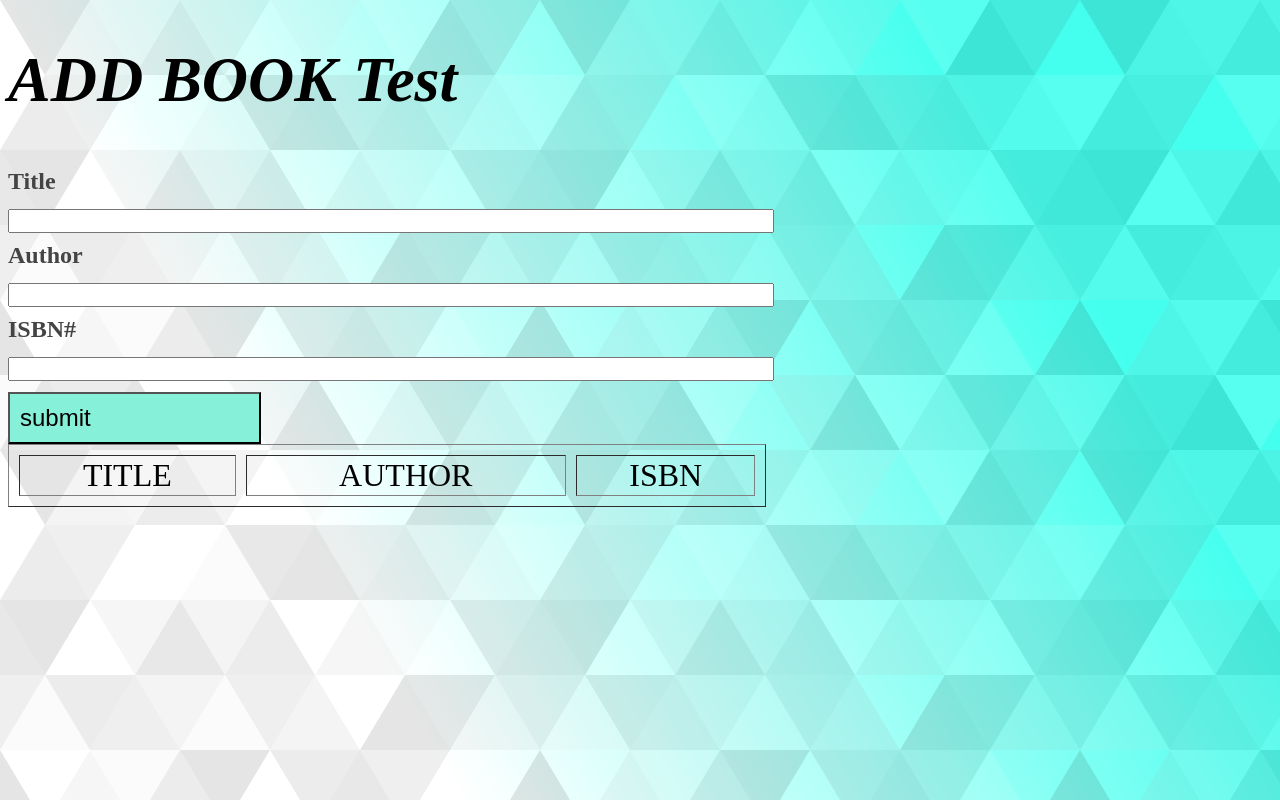
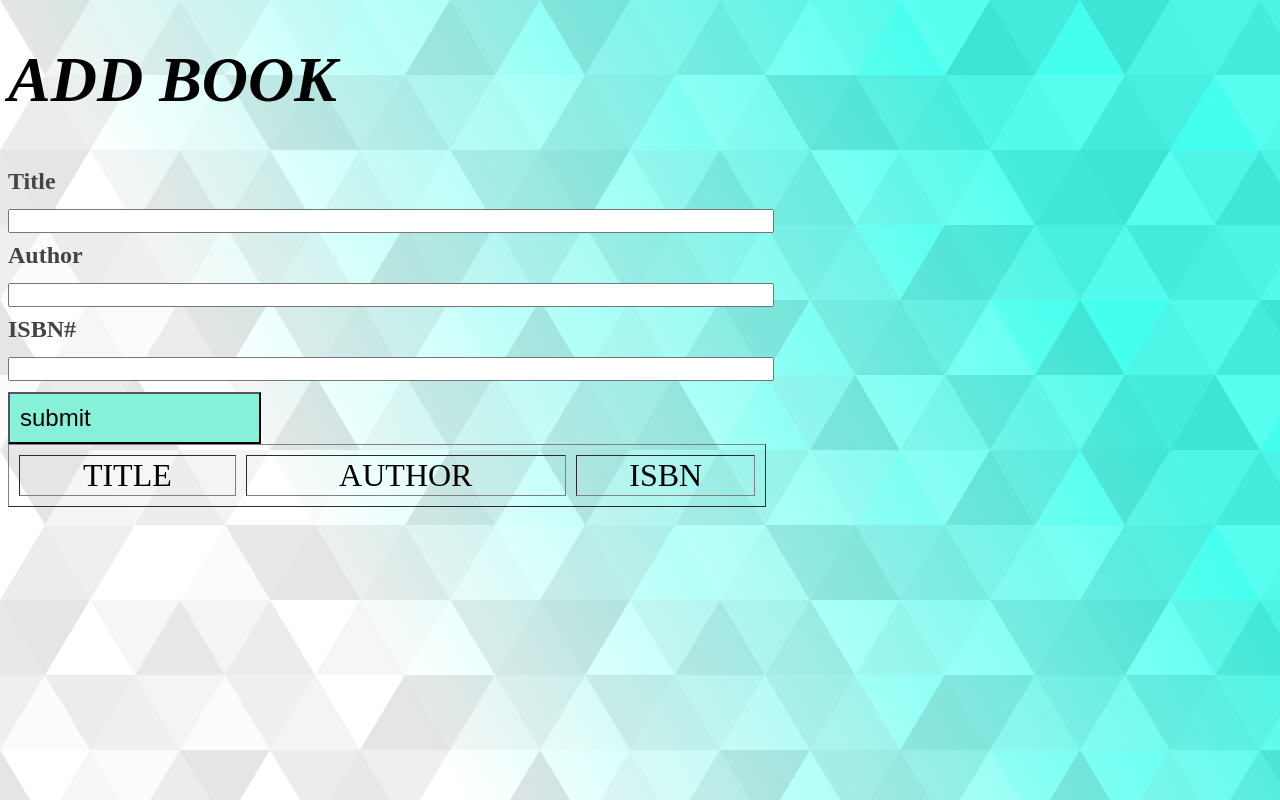
Before and after one commit to UgurEfeOzkan/add-book, a plain HTML site: page index.html in a window 1280 px wide. Drawn offline with Linux system fonts and the light colour scheme.

Commit message:
reverted test

```diff
--- a/index.html
+++ b/index.html
@@ -7,7 +7,7 @@
     <link rel="stylesheet" href="./index.css" />
   </head>
   <body>
-    <h1 class="center">ADD BOOK Test</h1>
+    <h1 class="center">ADD BOOK</h1>
     <div class="center">
       <div class="form-group">
         <label for="book-title">Title</label><br />
```
